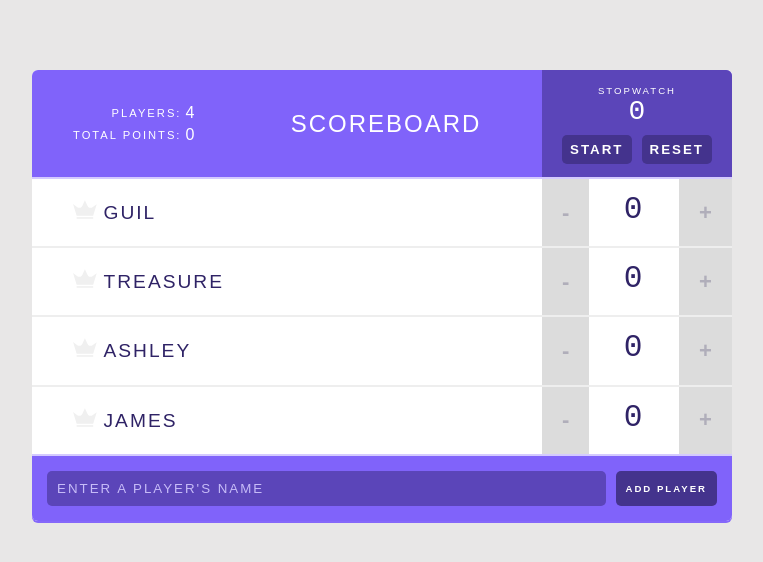
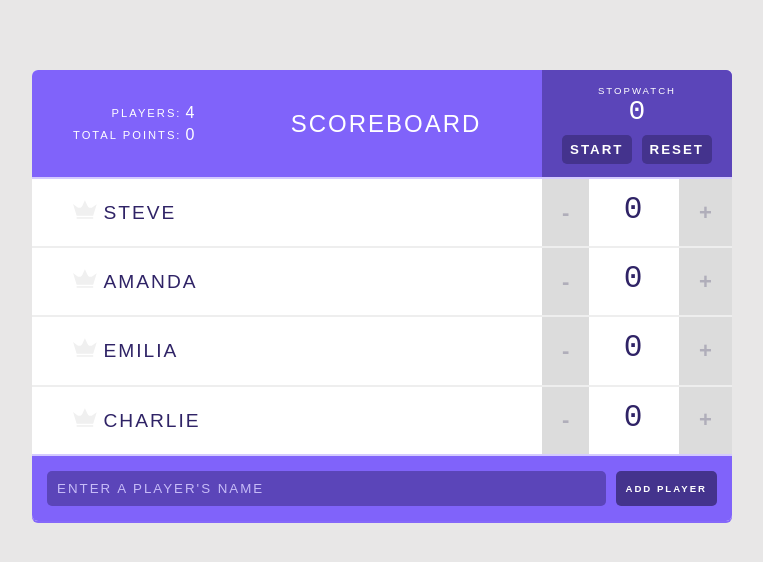
Before and after one commit to stevenabaco/react_scoreboard, a React (Create React App) app: page / in a window 1280 px wide. Shown: the top 562 px of the page, without its empty margins (258-1021 px from the left). Built offline with nearby package versions, Linux system fonts and the light colour scheme.

Commit message:
Update list of players

```diff
--- a/src/components/App.js
+++ b/src/components/App.js
@@ -8,22 +8,22 @@ class App extends Component {
 	state = {
 		players: [
 			{
-				name: 'Guil',
+				name: 'Steve',
 				score: 0,
 				id: 1,
 			},
 			{
-				name: 'Treasure',
+				name: 'Amanda',
 				score: 0,
 				id: 2,
 			},
 			{
-				name: 'Ashley',
+				name: 'Emilia',
 				score: 0,
 				id: 3,
 			},
 			{
-				name: 'James',
+				name: 'Charlie',
 				score: 0,
 				id: 4,
 			},
```
